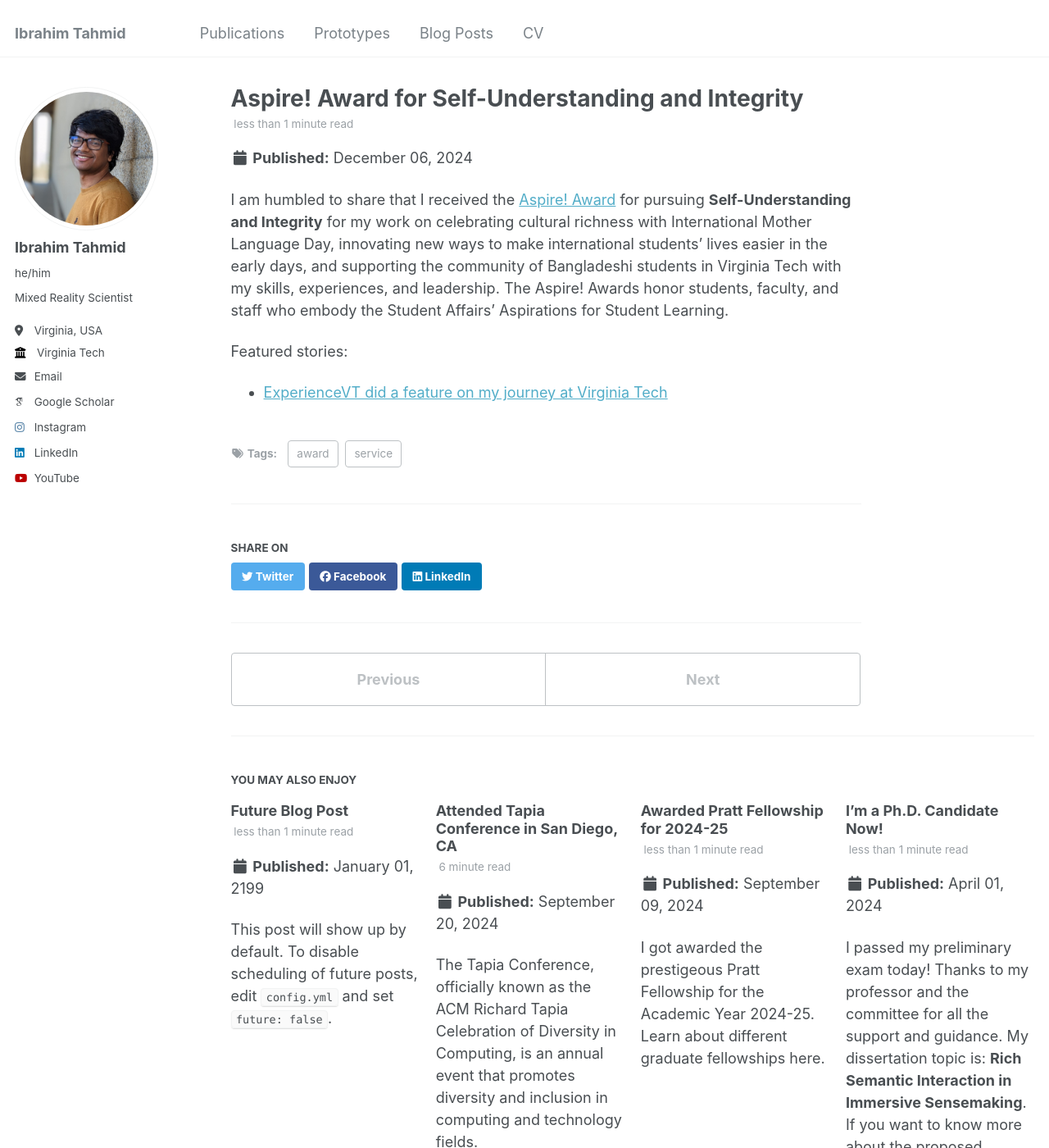
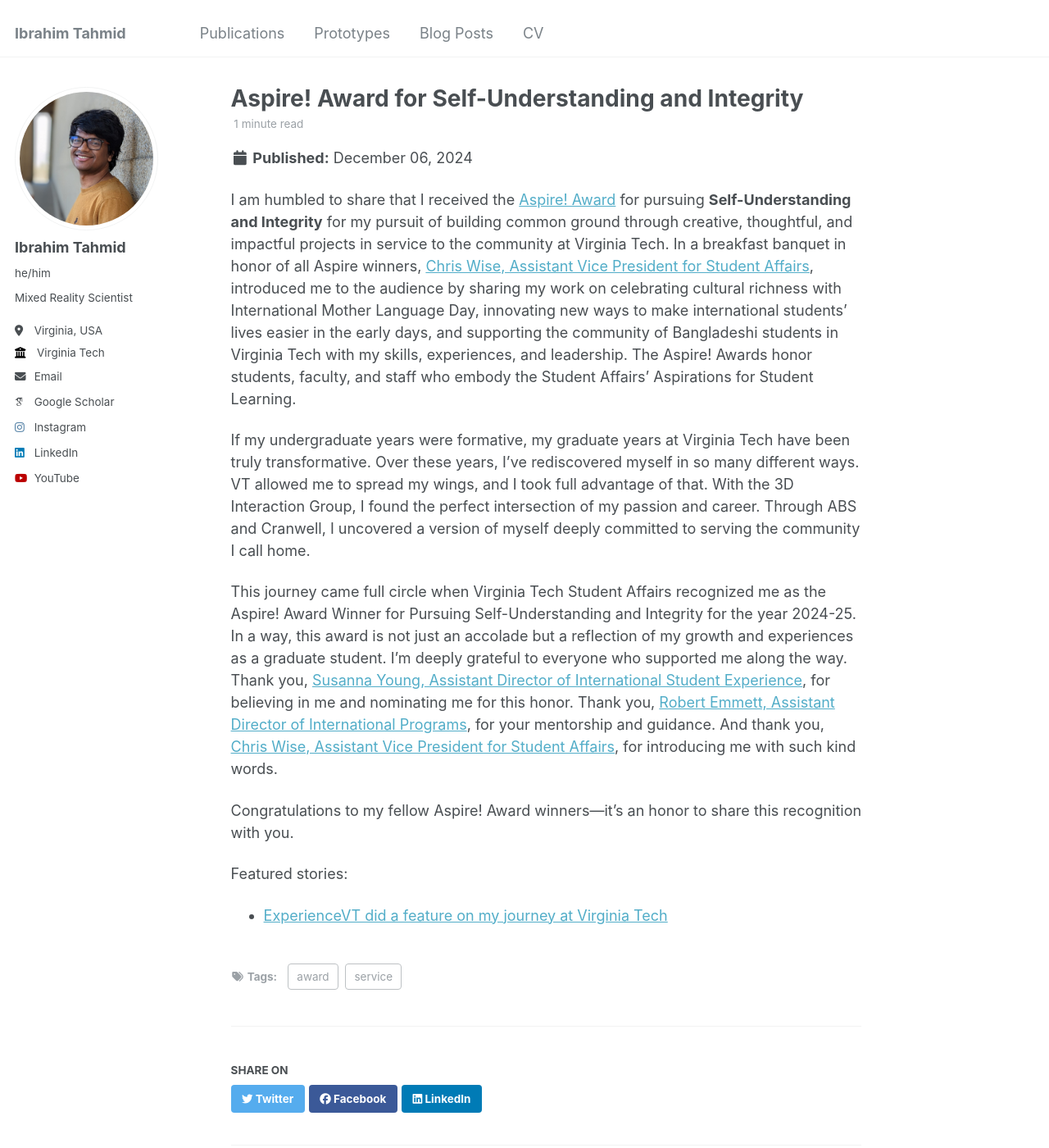
Before and after one commit to iatahmid/iatahmid.github.io, a Jekyll site: the page built from _posts/2024-10-08-aspire-award.md, in a window 1280 px wide and 1400 px high. Shown: the whole window at 82% size. Built offline with Jekyll 4.4.1, drawn with Linux system fonts in a browser that asks for light colours; some web fonts are replaced.

Commit message:
Update 2024-10-08-aspire-award.md

```diff
--- a/_posts/2024-10-08-aspire-award.md
+++ b/_posts/2024-10-08-aspire-award.md
@@ -7,7 +7,13 @@
   - service
 ---
 
-I am humbled to share that I received the [Aspire! Award](https://experience.vt.edu/aspire.html) for pursuing <b>Self-Understanding and Integrity</b> for my work on celebrating cultural richness with International Mother Language Day, innovating new ways to make international students' lives easier in the early days, and supporting the community of Bangladeshi students in Virginia Tech with my skills, experiences, and leadership. The Aspire! Awards honor students, faculty, and staff who embody the Student Affairs' Aspirations for Student Learning.
+I am humbled to share that I received the [Aspire! Award](https://experience.vt.edu/aspire.html) for pursuing <b>Self-Understanding and Integrity</b> for my pursuit of building common ground through creative, thoughtful, and impactful projects in service to the community at Virginia Tech. In a breakfast banquet in honor of all Aspire winners, [Chris Wise, Assistant Vice President for Student Affairs](https://students.vt.edu/leadership/Chris_Wise.html), introduced me to the audience by sharing my work on celebrating cultural richness with International Mother Language Day, innovating new ways to make international students' lives easier in the early days, and supporting the community of Bangladeshi students in Virginia Tech with my skills, experiences, and leadership. The Aspire! Awards honor students, faculty, and staff who embody the Student Affairs' Aspirations for Student Learning.
+
+If my undergraduate years were formative, my graduate years at Virginia Tech have been truly transformative. Over these years, I’ve rediscovered myself in so many different ways. VT allowed me to spread my wings, and I took full advantage of that. With the 3D Interaction Group, I found the perfect intersection of my passion and career. Through ABS and Cranwell, I uncovered a version of myself deeply committed to serving the community I call home.
+
+This journey came full circle when Virginia Tech Student Affairs recognized me as the Aspire! Award Winner for Pursuing Self-Understanding and Integrity for the year 2024-25. In a way, this award is not just an accolade but a reflection of my growth and experiences as a graduate student. I’m deeply grateful to everyone who supported me along the way. Thank you, [Susanna Young, Assistant Director of International Student Experience](https://international.vt.edu/about/cranwellteam/Susanna_Young.html), for believing in me and nominating me for this honor. Thank you, [Robert Emmett, Assistant Director of International Programs](https://international.vt.edu/about/cranwellteam/robert-emmett.html), for your mentorship and guidance. And thank you, [Chris Wise, Assistant Vice President for Student Affairs](https://students.vt.edu/leadership/Chris_Wise.html), for introducing me with such kind words.
+
+Congratulations to my fellow Aspire! Award winners—it's an honor to share this recognition with you.
 
 Featured stories:
 * [ExperienceVT did a feature on my journey at Virginia Tech](https://experience.vt.edu/2017/Ibrahim_Tahmid.html)
```
